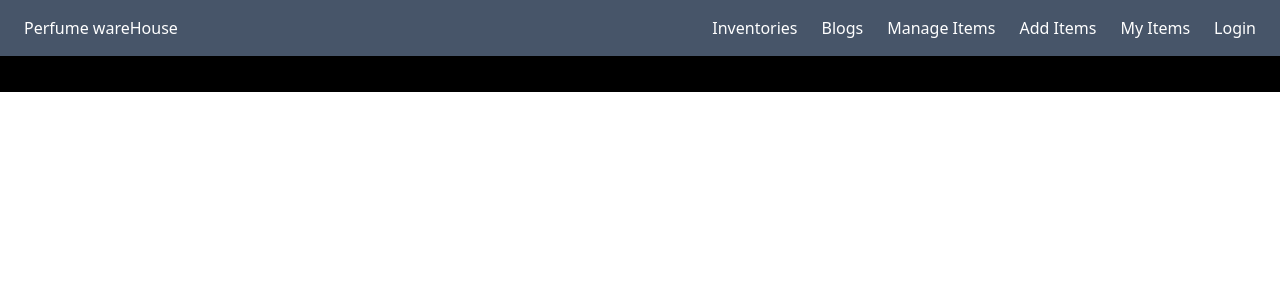
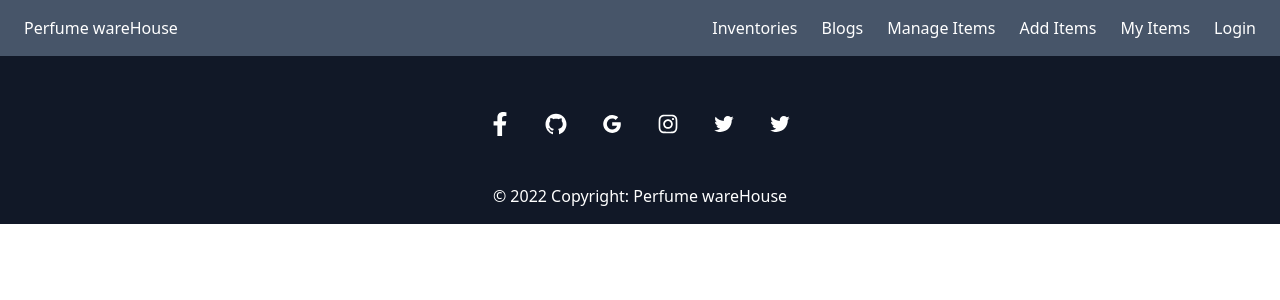
Before and after one commit to Tahsan35/assignment-11-client, a React (Create React App) app: page / in a window 1280 px wide. Shown: the top 300 px of the page. Built offline with nearby package versions, Linux system fonts and the light colour scheme.

Commit message:
added footer component

```diff
--- a/package.json
+++ b/package.json
@@ -11,6 +11,7 @@
     "@testing-library/user-event": "^13.5.0",
     "react": "^18.2.0",
     "react-dom": "^18.2.0",
+    "react-icons": "^4.6.0",
     "react-router-dom": "^6.4.2",
     "react-scripts": "5.0.1",
     "web-vitals": "^2.1.4"
--- a/src/App.js
+++ b/src/App.js
@@ -1,12 +1,11 @@
 import Navbar from "./Pages/Navbar/Navbar";
+import Footer from "./Pages/Shared/Footer";
 
 function App() {
   return (
     <div>
       <Navbar></Navbar>
-      <h1 className="text-3xl font-bold bg-black">
-        Hello world!
-      </h1>
+      <Footer></Footer>
     </div>
   );
 }
--- /dev/null
+++ b/src/Pages/Shared/Footer.js
@@ -0,0 +1,30 @@
+import React from 'react';
+import { FaFacebookF } from 'react-icons/fa';
+import { AiOutlineInstagram } from 'react-icons/ai';
+import { AiOutlineTwitter } from 'react-icons/ai';
+import { AiFillGithub } from 'react-icons/ai';
+import { AiOutlineGoogle } from 'react-icons/ai';
+
+const Footer = () => {
+    return (
+        <div>
+            <footer className="text-center bg-gray-900 text-white">
+                <div className="px-6 pt-6">
+                    <div className="flex justify-center mx-auto my-8 gap-8 text-2xl items-center text-center">
+                        <FaFacebookF className='cursor-pointer' />
+                        <AiFillGithub className='cursor-pointer' />
+                        <AiOutlineGoogle className='cursor-pointer' />
+                        <AiOutlineInstagram className='cursor-pointer' />
+                        <AiOutlineTwitter className='cursor-pointer' />
+                        <AiOutlineTwitter className='cursor-pointer' />
+                    </div>
+                </div>
+                <div className="text-center p-4">
+                    © 2022 Copyright: Perfume wareHouse
+                </div>
+            </footer>
+        </div>
+    );
+};
+
+export default Footer;
```
Also changed, not shown: 1 other file (tests, documents, lock files or other folders).
